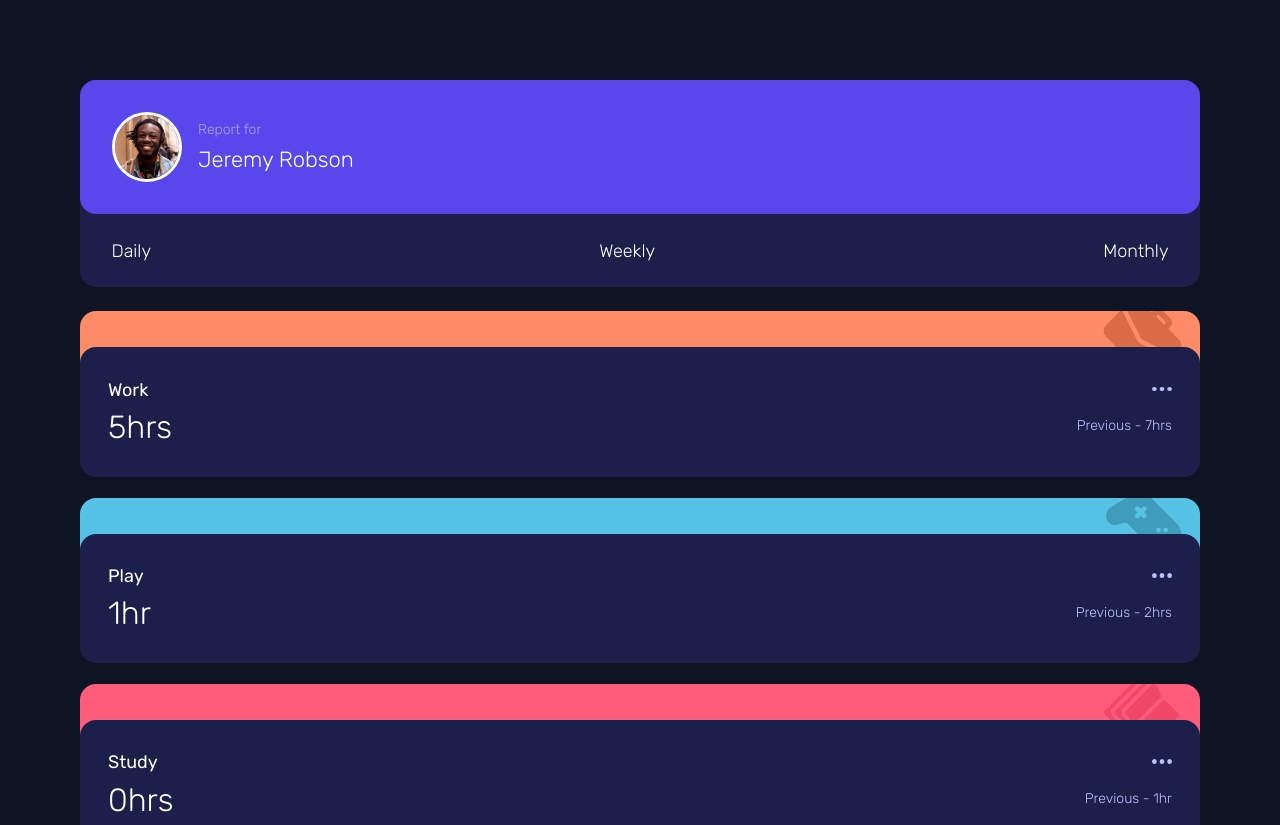
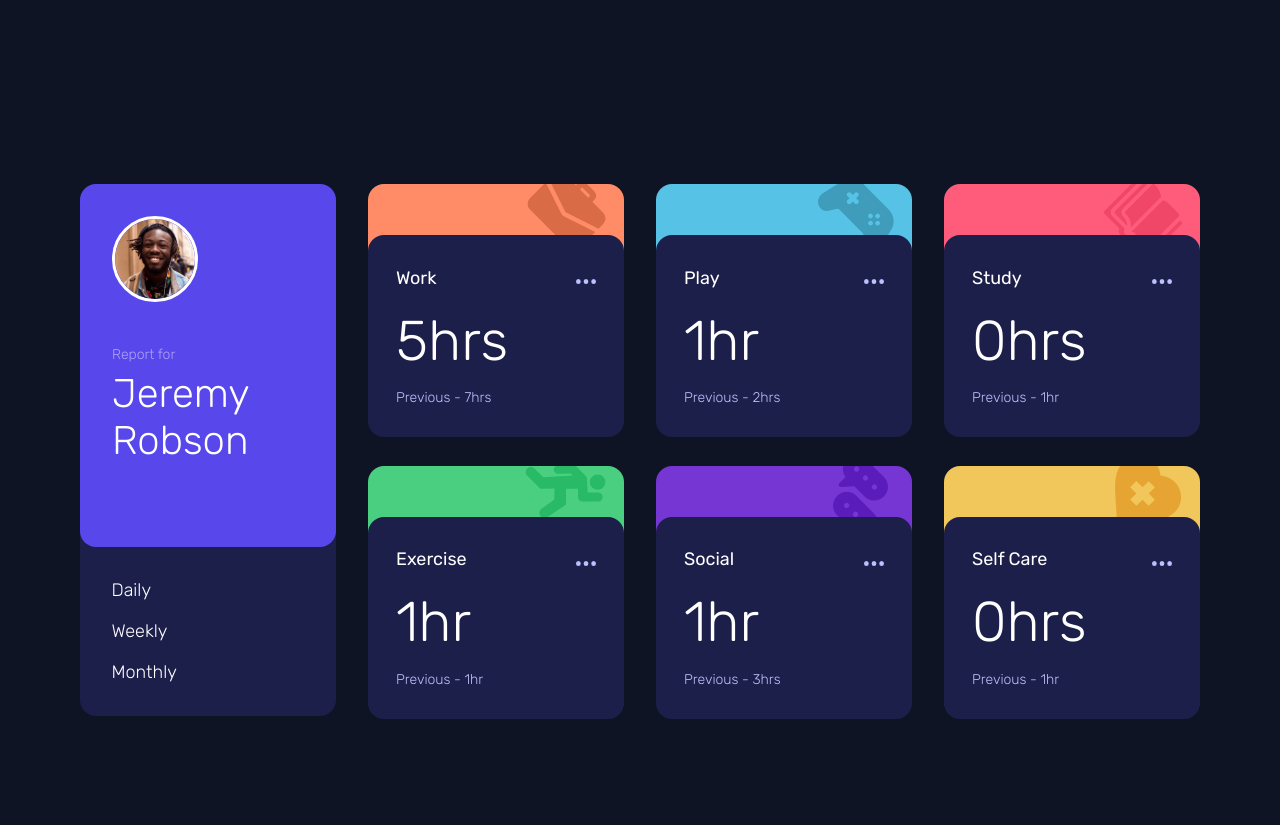
Before and after one commit to scottmotion/time-tracking-dashboard, a plain HTML site: page index.html in a window 1280 px wide. Shown: the top 825 px of the page. Drawn offline with Linux system fonts and the light colour scheme.

Commit message:
desktop layout

```diff
--- a/css/style.css
+++ b/css/style.css
@@ -99,9 +99,14 @@ p {
 .grid-item__item-wrapper {
     display: flex;
     flex-direction: column;
+    justify-content: flex-end;
     /* justify-content: space-between; */
     width: 100%;
     /* gap: 1rem; */
+}
+
+.grid-item__item-wrapper--profile {
+    justify-content: flex-start;
 }
 
 .grid-item__user-wrapper {
@@ -172,10 +177,8 @@ p {
     height: 100%;
 }
 
-.tracker__column-1 {
-}
 .tracker__column-2 {
-    justify-content: space-around;
+    justify-content: flex-start;
     align-items: self-end;
 }
 
@@ -190,14 +193,78 @@ p {
 
 .tracker__ellipsis {
     width: 1.25rem;
-    /* margin-top: 1rem; */
+    margin-top: 1rem
 }
 
 .tracker__previous {
     font-size: 14px;
     color: var(--paleBlue);
+    margin-top: 1.5rem;
 }
+
+.tracker__previous--desktop {
+    margin-top: 0.75rem;
+    display: none;
+}
+
 
 /* FOOTER */
 .attribution { font-size: 11px; text-align: center; }
 .attribution a { color: hsl(228, 45%, 44%); }
+
+
+/* MEDIA QUERIES */
+
+@media (min-width: 60em) {
+    .time-tracker-grid {
+        grid-template-columns: repeat(4, 1fr);
+        gap: 2rem;
+    }
+
+    .grid-item--profile {
+        grid-column-start: 1;
+        grid-row: 1 / span 2;
+    }
+
+    .grid-item__user-wrapper {
+        flex-direction: column;
+        align-items: start;
+    }
+
+    .grid-item__user {
+        padding-top: 1.5rem;
+        margin-bottom: 3rem;
+    }
+
+    .grid-item__avatar {
+        height: 5rem;
+        width: 5rem;
+    }
+    .grid-item__user-name {
+        font-size: 2.5rem;
+    }
+
+    .grid-item__button-wrapper {
+        flex-direction: column;
+        align-items: flex-start;
+        justify-content: space-evenly;
+        height: 100%;
+    }
+
+    .grid-item__button {
+        margin: 0.6rem 0;
+    }
+
+    .tracker__time {
+        margin-top: 1rem;
+        font-size: 3.5rem;
+    }
+
+    .tracker__previous {
+        display: none;
+    }
+    .tracker__previous--desktop {
+        display: initial;
+    }
+
+}
--- a/index.html
+++ b/index.html
@@ -17,7 +17,7 @@
     <section class="time-tracker-grid">
 
       <article class="grid-item grid-item--profile">
-        <div class="grid-item__item-wrapper">
+        <div class="grid-item__item-wrapper grid-item__item-wrapper--profile">
           <div class="grid-item__user-wrapper">
             <img class="grid-item__avatar" src="images/image-jeremy.png">
             <div class="grid-item__user">
@@ -40,6 +40,7 @@
               <div class="tracker__column tracker__column-1">
                 <p class="tracker__title">Work</p>
                 <p class="tracker__time">5hrs</p>
+                <p class="tracker__previous tracker__previous--desktop">Previous - 7hrs</p>
               </div>
               <div class="tracker__column tracker__column-2">
                 <img class="tracker__ellipsis" src="images/icon-ellipsis.svg">
@@ -57,6 +58,7 @@
               <div class="tracker__column tracker__column-1">
                 <p class="tracker__title">Play</p>
                 <p class="tracker__time">1hr</p>
+                <p class="tracker__previous tracker__previous--desktop">Previous - 2hrs</p>
               </div>
               <div class="tracker__column tracker__column-2">
                 <img class="tracker__ellipsis" src="images/icon-ellipsis.svg">
@@ -74,6 +76,7 @@
               <div class="tracker__column tracker__column-1">
                 <p class="tracker__title">Study</p>
                 <p class="tracker__time">0hrs</p>
+                <p class="tracker__previous tracker__previous--desktop">Previous - 1hr</p>
               </div>
               <div class="tracker__column tracker__column-2">
                 <img class="tracker__ellipsis" src="images/icon-ellipsis.svg">
@@ -91,6 +94,7 @@
               <div class="tracker__column tracker__column-1">
                 <p class="tracker__title">Exercise</p>
                 <p class="tracker__time">1hr</p>
+                <p class="tracker__previous tracker__previous--desktop">Previous - 1hr</p>
               </div>
               <div class="tracker__column tracker__column-2">
                 <img class="tracker__ellipsis" src="images/icon-ellipsis.svg">
@@ -108,6 +112,7 @@
               <div class="tracker__column tracker__column-1">
                 <p class="tracker__title">Social</p>
                 <p class="tracker__time">1hr</p>
+                <p class="tracker__previous tracker__previous--desktop">Previous - 3hrs</p>
               </div>
               <div class="tracker__column tracker__column-2">
                 <img class="tracker__ellipsis" src="images/icon-ellipsis.svg">
@@ -125,6 +130,7 @@
               <div class="tracker__column tracker__column-1">
                 <p class="tracker__title">Self Care</p>
                 <p class="tracker__time">0hrs</p>
+                <p class="tracker__previous tracker__previous--desktop">Previous - 1hr</p>
               </div>
               <div class="tracker__column tracker__column-2">
                 <img class="tracker__ellipsis" src="images/icon-ellipsis.svg">
```
